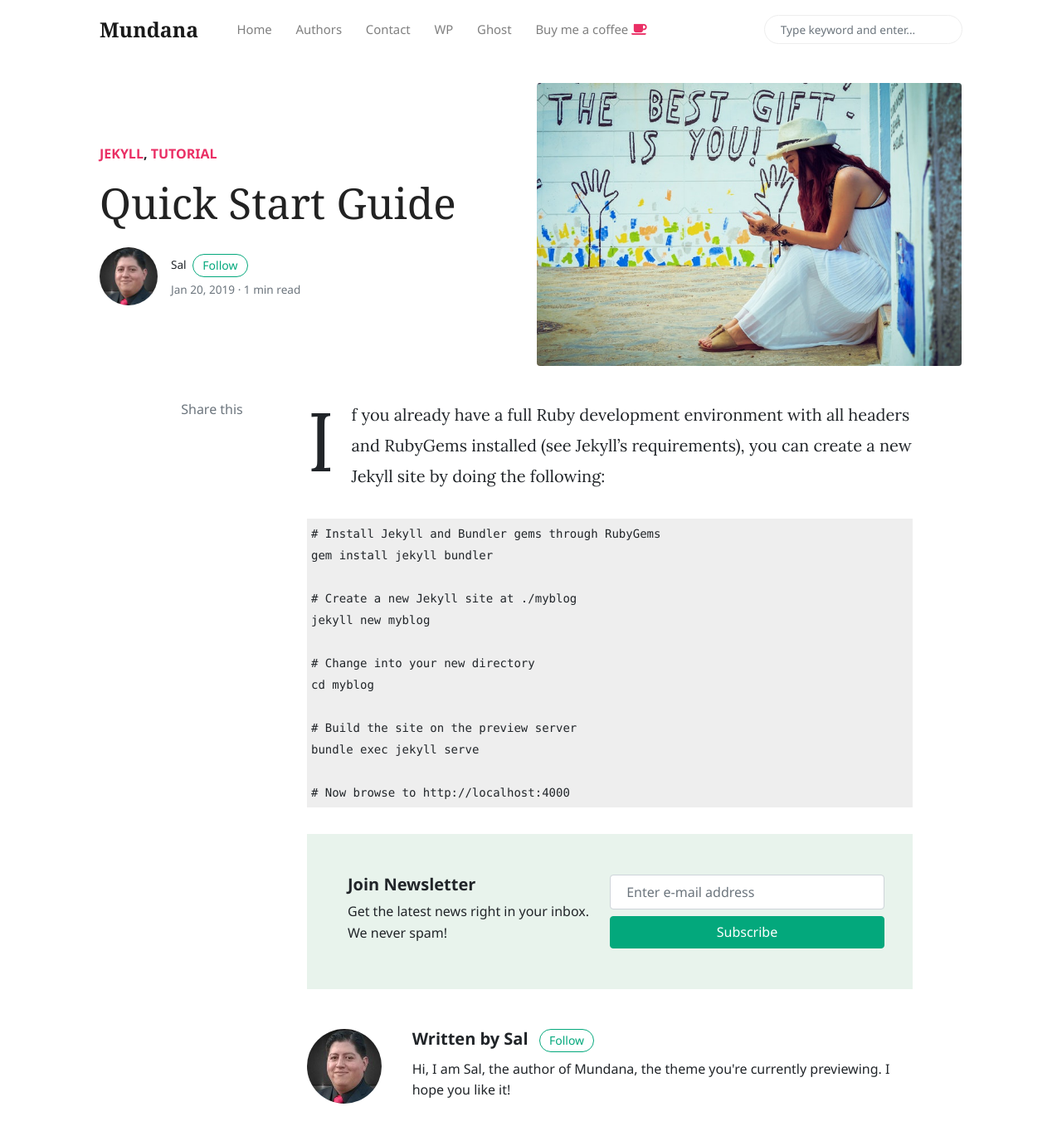
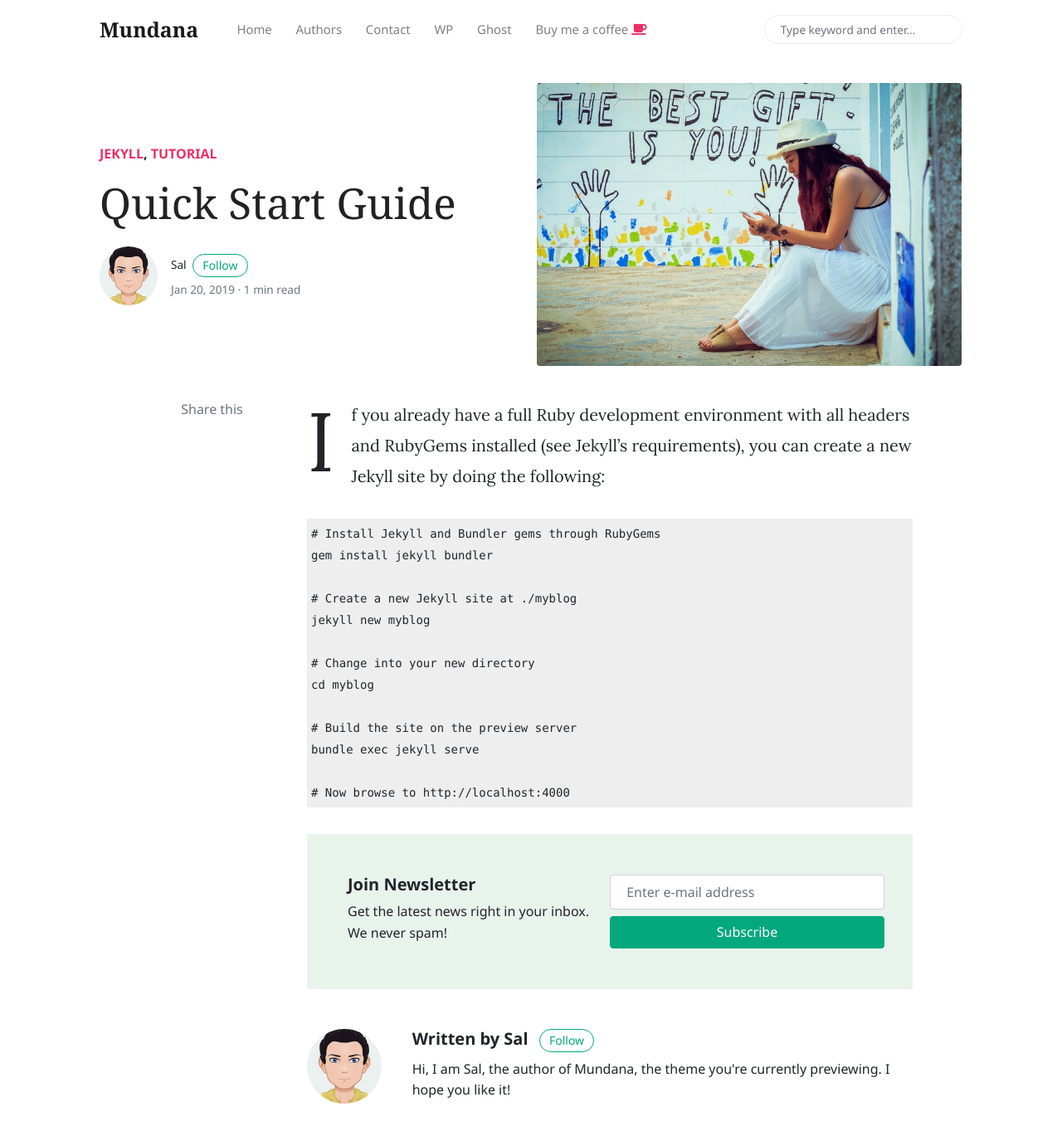
Before and after one commit to BryanOroxon/BryanOroxon.github.io, a Jekyll site: the page built from _posts/2019-01-20-quick-start-guide.md, in a window 1280 px wide and 1400 px high. Shown: the top 1369 px of the window at 83% size. Built offline with Jekyll 4.4.1, drawn with Linux system fonts in a browser that asks for light colours; nearby versions of some CDN libraries; comment, search, counter and statistics services are not loaded.

Commit message:
Blog de Bryan Oroxon Part3

```diff
--- a/_config.yml
+++ b/_config.yml
@@ -22,7 +22,7 @@ authors:
     sal:
       name:           Sal
       site:           https://www.wowthemes.net
-      avatar:         /assets/images/img_bryan.jpg
+      avatar:         /assets/images/avatar1.jpg
       bio:            "Hi, I am Sal, the author of Mundana, the theme you're currently previewing. I hope you like it!"
       email:          wowthemesnet@gmail.com
       twitter:        https://twitter.com/wowthemesnet
@@ -44,7 +44,7 @@ defaults:
     values:
       layout: post
       author: sal
-      avatar: /assets/images/img_bryan.jpg
+      avatar: /assets/images/avatar1.jpg
 
   # all pages
   - scope:
--- a/assets/css/theme.css
+++ b/assets/css/theme.css
@@ -790,8 +790,8 @@ div.a2a_full_footer {display:none;}
 @media (min-width: 1920px) {
 	html {font-size:17px;}
 	.container, .container-lg {
-	 width: 1280px;
-	 max-width: 1280px;
+	 width: 1522px;
+	 max-width: 1522px;
 	 }
 	 h6,.h6 {
 		 font-size: 1.1rem;
```
Also changed, not shown: assets/images/img_bryan.jpg (deleted).
